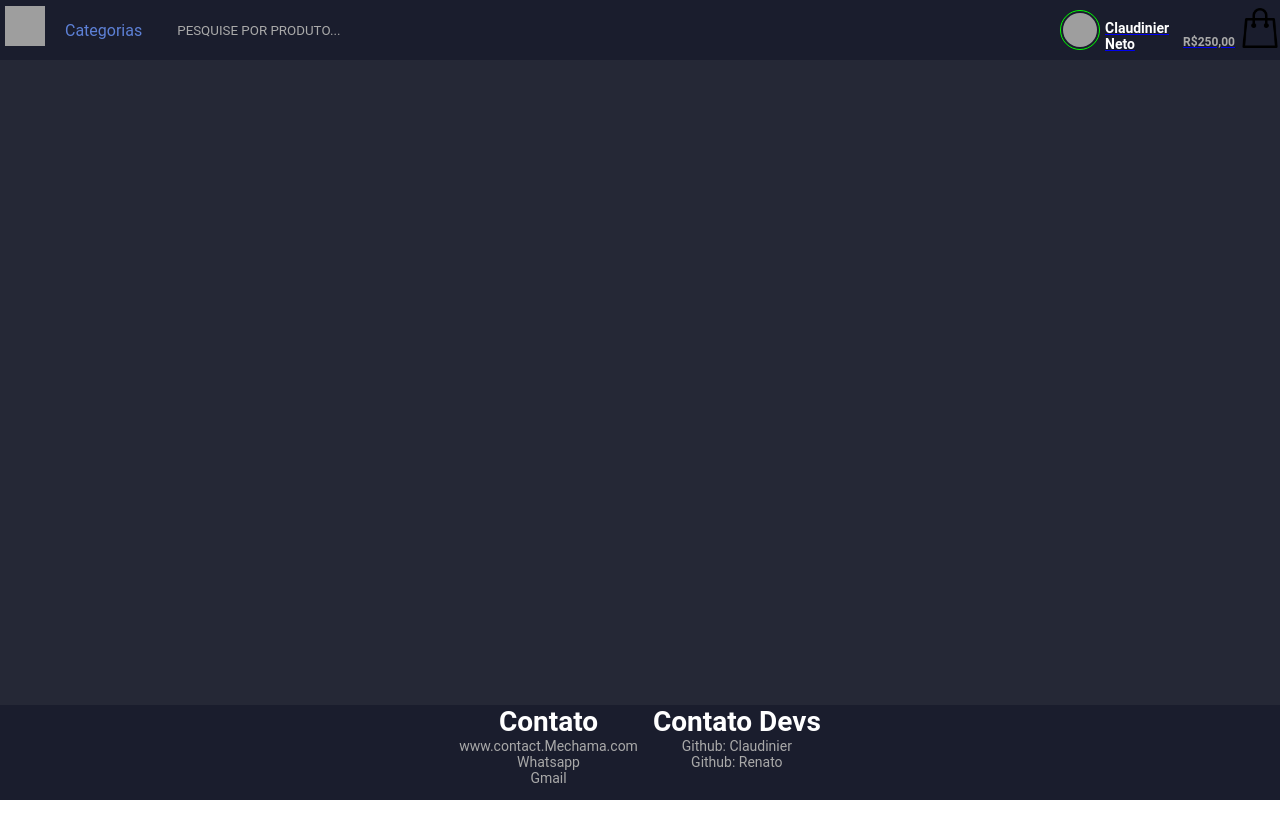
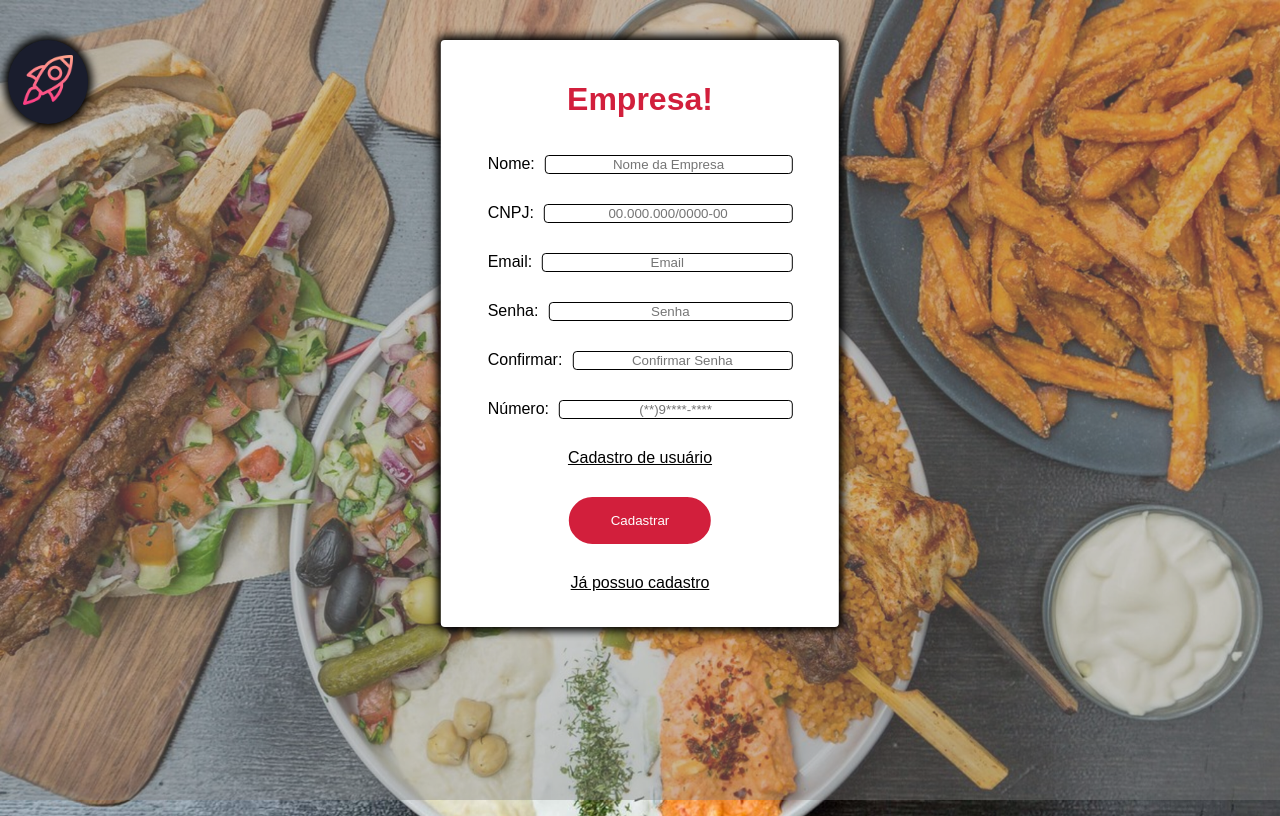
Before and after one commit to Claudinier576/MeChama-ReactJS, a React (Create React App) app: page /registercomp in a window 1280 px wide. Built offline with nearby package versions, Linux system fonts and the light colour scheme; grey boxes are pictures that could not be loaded.

Commit message:
Criadas páginas de Registro de Usuário e Empresa. Já estilizadas.

```diff
--- a/src/App.tsx
+++ b/src/App.tsx
@@ -2,6 +2,8 @@ import React from 'react';
 import { BrowserRouter, Route, Switch } from 'react-router-dom';
 import Layout from './Layout';
 import Login from './Login';
+import Register from './Register/index'
+import RegisterComp from './RegisterComp'
 import GlobalStyled from './GlobalStyled';
 
 const App: React.FC = () => {
@@ -12,6 +14,14 @@ const App: React.FC = () => {
 
           <Route path="/login">
             <Login />
+          </Route>
+
+          <Route path="/register">
+            <Register />
+          </Route>
+
+          <Route path="/registercomp">
+            <RegisterComp />
           </Route>
 
           <Route path="/">
--- a/src/Login/index.tsx
+++ b/src/Login/index.tsx
@@ -21,10 +21,8 @@ const Login: React.FC = () => {
       password: data.password
     }).then(res=>{
       if(!res.data.errorLogin){
-        console.log(res)
         history.push("/")
       }else {
-        console.log(res)
         history.push("/login")
       }
     })
@@ -34,7 +32,6 @@ const Login: React.FC = () => {
     const newData:any = {...data}
     newData[e.target.id] = e.target.value
     setData(newData)
-    console.log(newData)
   }
 
   return (
--- a/src/Login/styles.ts
+++ b/src/Login/styles.ts
@@ -41,6 +41,7 @@ const Container = styled.div`
         display: flex;
         margin: 0 auto;
         flex-direction: column;
+        color: black;
     }
 
     input{
@@ -51,7 +52,7 @@ const Container = styled.div`
         top: 5%;
         position: absolute;
         padding: 15px;
-        background-color: #292b2f;
+        background-color: #1a1d2d;
         border-radius: 100%;
         box-shadow: 0px 0px 8px 4px black;
     }
@@ -108,9 +109,7 @@ const Container = styled.div`
     }
 
     .submit-style {
-        border: 0;
         background-color: #d21f3c;
-        display: block;
         margin: 20px auto;
         text-align: center;
         border: 2px solid #d21f3c;
@@ -202,7 +201,7 @@ const Container = styled.div`
     }
 
     .line {
-        margin: 20px auto;
+        margin: 15px;
     }
 `
 
--- /dev/null
+++ b/src/Register/index.tsx
@@ -0,0 +1,70 @@
+import React from 'react'
+import { Container, Body, TransparentLayer, GlobalStyle } from '../Login/styles'
+import LoadRandomPicture from '../Login/backgroundImage';
+import { RegisterStyle } from './styles'
+
+const Register: React.FC = () => {
+  return (
+    <>
+      <GlobalStyle />
+      <Container>
+        <RegisterStyle>
+          <Body backgroundImage={ LoadRandomPicture() }>
+            <TransparentLayer />
+            <a href="/home" className="logoBackground"><img src="/images/startup (1).png" alt="logo" className="logoImg" /></a>
+            <div className="card-body">
+              <form method="POST" className="box">
+                <h1 className="">Usuário!</h1>
+                <div className="form-align">
+                  <div className="line line-align">
+                    <label className="label-align">Nome: </label>
+                    <input className="input-align" type="text" placeholder="Nome Completo" id="fullname" name="fullname" />
+                  </div>
+                  <div className="line line-align">
+                    <label className="label-align">CPF: </label>
+                    <input type="text" className="input-align" placeholder="000.000.000-00" name="cpf" id="cpf" />
+                  </div>
+                  <div className="line line-align">
+                    <select className="select-align" placeholder="Gênero" name="gender">
+                      <option value="none" selected disabled hidden>Gênero</option>
+                      <option value="M">Masculino</option>
+                      <option value="F">Feminino</option>
+                      <option>Não informar</option>
+                    </select>
+                  </div>
+                  <div className="line line-align">
+                    <label className="label-align">Email: </label>
+                    <input className="input-align" type="email" id="email" placeholder="Email" name="email" />
+                  </div>
+                  <div className="line line-align">
+                    <label className="label-align">Senha: </label>
+                    <input className="input-align" type="password" id="password" placeholder="Senha" name="password" />
+                  </div>
+                  <div className="line line-align">
+                    <label className="label-align">Confirmar: </label>
+                    <input className="input-align" id="cpassword" type="password" placeholder="Confirmar Senha" name="cpassword" />
+                  </div>
+                  <div className="line line-align">
+                    <label className="label-align">Número: </label>
+                    <input className="input-align" id="phone" type="text" placeholder="(**)9****-****" name="phone" />
+                  </div>
+                </div>
+                <div className="line">
+                  <a href="/registercomp" className="forgot">Cadastro de empresa</a>
+                </div>
+                <div className="line">
+                  <input type="submit" name="" value="Cadastrar" className="submit-register" />
+                </div>
+                <div className="line">
+                  <a href="/login" className="forgot">Já possuo cadastro</a>
+                </div>
+              </form>
+            </div>
+          </Body>
+        </RegisterStyle>
+      </Container>
+    </>
+  )
+}
+
+export default Register
--- /dev/null
+++ b/src/Register/styles.ts
@@ -0,0 +1,81 @@
+import React from 'react'
+import styled from 'styled-components'
+
+const RegisterStyle = styled.div`
+  * {
+    font-family: Arial, Helvetica, sans-serif;
+    color: black;
+    text-decoration: none;
+  }
+
+  #loginBackground{
+    background-size: 100%;
+    background-repeat: no-repeat;
+  }
+
+  .transparent-layer {
+    top: 0;
+    left: 0;
+    position: absolute;
+    opacity: 0.4;
+    background-color: grey;
+    height: 100vh;
+    width: 100vw;
+  }
+
+  .submit-register {
+    background-color: #d21f3c;
+    text-align: center;
+    border: 2px solid #d21f3c;
+    padding: 14px 40px;
+    outline: none;
+    color: white;
+    border-radius: 30px;
+    cursor: pointer
+}
+
+    .submit-register:hover {
+        background: black;
+        border: 2px solid black;
+    }
+
+  .form-align {
+    width: 100%;
+    display: flex;
+    align-items: center;
+    flex-direction: column;
+  }
+
+  .line-align {
+    width: 85%;
+    display: flex;
+  }
+
+  .input-align {
+    flex: 1;
+    outline-color: #1a1d2d;
+    border-radius: 4px;
+    border: 1px solid;
+  }
+
+    .input-align:focus-visible{
+      outline-color: #1a1d2d;
+    }
+
+  .label-align {
+    margin-right: 10px;
+  }
+
+  .select-align {
+    flex: 1;
+    text-align-last: center;
+    border-radius: 4px;
+    border: 1px solid;
+  }
+
+    .select-align:focus-visible{
+      outline-color: #1a1d2d;
+    }
+`
+
+export { RegisterStyle }
--- /dev/null
+++ b/src/RegisterComp/index.tsx
@@ -0,0 +1,62 @@
+import React from 'react'
+import { Container, Body, TransparentLayer, GlobalStyle } from '../Login/styles'
+import LoadRandomPicture from '../Login/backgroundImage';
+import { RegisterStyle } from '../Register/styles'
+
+const RegisterComp: React.FC = () => {
+  return (
+    <>
+      <GlobalStyle />
+      <Container>
+        <RegisterStyle>
+          <Body backgroundImage={ LoadRandomPicture() }>
+            <TransparentLayer />
+            <a href="/home" className="logoBackground"><img src="/images/startup (1).png" alt="logo" className="logoImg" /></a>
+            <div className="card-body">
+              <form method="POST" className="box">
+                <h1>Empresa!</h1>
+                <div className="form-align">
+                  <div className="line line-align">
+                    <label className="label-align">Nome: </label>
+                    <input className="input-align" type="text" placeholder="Nome da Empresa" id="fullname" name="fullname" required />
+                  </div>
+                  <div className="line line-align">
+                    <label className="label-align">CNPJ: </label>
+                    <input className="input-align" type="text" placeholder="00.000.000/0000-00" id="CNPJ" name="CNPJ" required />
+                  </div>
+                  <div className="line line-align">
+                    <label className="label-align">Email: </label>
+                    <input className="input-align" type="email" id="email" placeholder="Email" name="email" required />
+                  </div>
+                  <div className="line line-align">
+                    <label className="label-align">Senha: </label>
+                    <input className="input-align" type="password" id="password" placeholder="Senha" name="password" required />
+                  </div>
+                  <div className="line line-align">
+                    <label className="label-align">Confirmar: </label>
+                    <input className="input-align" id="cpassword" type="password" placeholder="Confirmar Senha" name="cpassword" required />
+                  </div>
+                  <div className="line line-align">
+                    <label className="label-align">Número: </label>
+                    <input className="input-align" id="phone" type="text" placeholder="(**)9****-****" name="phone" required />
+                  </div>
+                </div>
+                <div className="line">
+                  <a href="/register" className="forgot">Cadastro de usuário</a>
+                </div>
+                <div className="line">
+                  <input type="submit" name="" value="Cadastrar" className="submit-register" />
+                </div>
+                <div className="line">
+                  <a href="/login" className="forgot">Já possuo cadastro</a>
+                </div>
+              </form>
+            </div>
+          </Body>
+        </RegisterStyle>
+      </Container>
+    </>
+  )
+}
+
+export default RegisterComp
--- /dev/null
+++ b/src/RegisterComp/styles.ts
@@ -0,0 +1,7 @@
+import React from 'react'
+import styled from 'styled-components'
+
+const RegisterComp = styled.div`
+`
+
+export default RegisterComp
```
